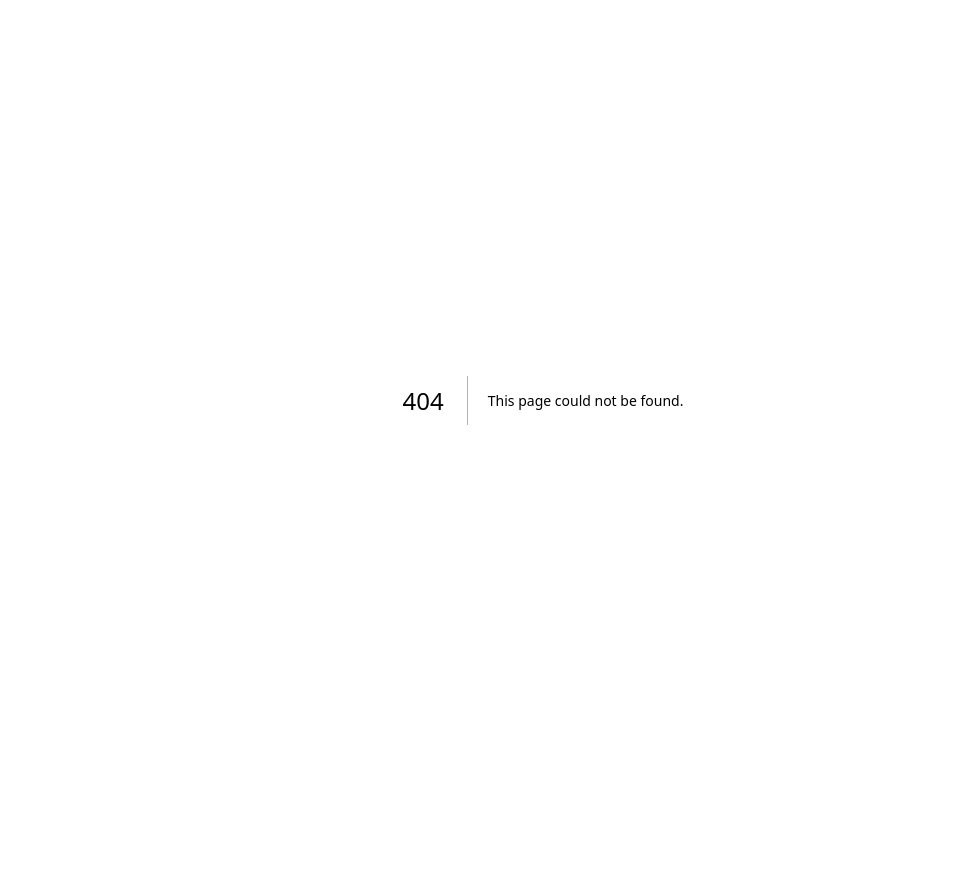
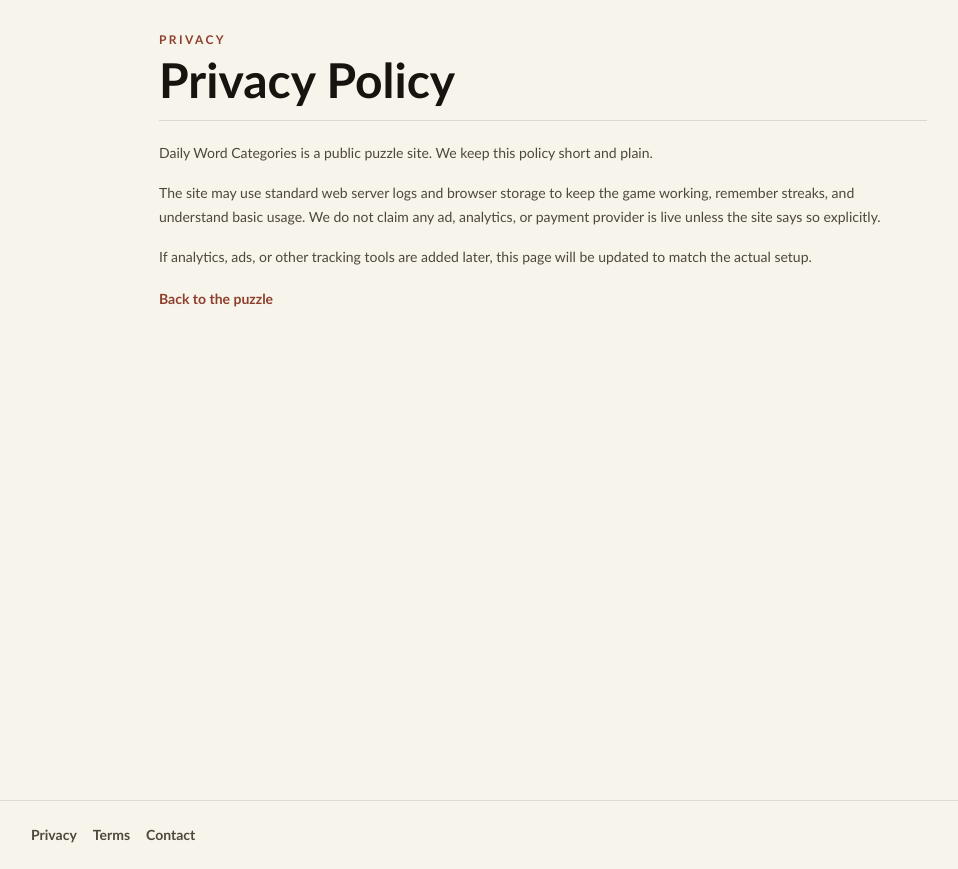
Before and after one commit to aDragon0707/daily-word-categories, a Next.js app: page /privacy in a window 1280 px wide. Before the commit this address had no page. Shown: the whole page, without its empty margins (97-1055 px from the left). Before the commit the page ends 800 px from the top, so only its background shows below. Built offline with nearby package versions, Linux system fonts and the light colour scheme.

Commit message:
Add policy pages for AdSense

```diff
--- /dev/null
+++ b/src/app/contact/page.tsx
@@ -0,0 +1,41 @@
+import type { Metadata } from "next";
+import Link from "next/link";
+
+export const metadata: Metadata = {
+  title: "Contact | Daily Word Categories",
+  description: "Contact Daily Word Categories.",
+  alternates: {
+    canonical: "/contact",
+  },
+};
+
+export default function Page() {
+  return (
+    <main className="min-h-screen bg-[#f7f4ec] px-4 py-8 text-[#17140f] sm:px-6 lg:px-8">
+      <section className="mx-auto flex w-full max-w-3xl flex-col gap-5">
+        <header className="border-b border-[#17140f1f] pb-4">
+          <p className="text-xs font-bold uppercase tracking-[0.2em] text-[#8d3f2b]">Contact</p>
+          <h1 className="mt-2 text-3xl font-black sm:text-5xl">Contact</h1>
+        </header>
+        <div className="space-y-4 text-sm leading-6 text-[#4f473b]">
+          <p>
+            For feedback, bugs, or partnership questions, use GitHub issues on the project repo or reach out through
+            the project owner account.
+          </p>
+          <p>
+            GitHub:{" "}
+            <a
+              className="font-bold text-[#8d3f2b] hover:underline"
+              href="https://github.com/aDragon0707/daily-word-categories"
+            >
+              aDragon0707/daily-word-categories
+            </a>
+          </p>
+        </div>
+        <Link href="/" className="text-sm font-bold text-[#8d3f2b] hover:underline">
+          Back to the puzzle
+        </Link>
+      </section>
+    </main>
+  );
+}
--- a/src/app/layout.tsx
+++ b/src/app/layout.tsx
@@ -28,7 +28,22 @@ export default function RootLayout({
 }>) {
   return (
     <html lang="en" className="h-full antialiased">
-      <body className="min-h-full flex flex-col">{children}</body>
+      <body className="min-h-full flex flex-col">
+        {children}
+        <footer className="border-t border-[#2d2a221f] bg-[#f7f4ec] px-4 py-6 text-sm text-[#4f473b] sm:px-6 lg:px-8">
+          <div className="mx-auto flex w-full max-w-5xl flex-wrap gap-4">
+            <a href="/privacy" className="font-semibold hover:underline">
+              Privacy
+            </a>
+            <a href="/terms" className="font-semibold hover:underline">
+              Terms
+            </a>
+            <a href="/contact" className="font-semibold hover:underline">
+              Contact
+            </a>
+          </div>
+        </footer>
+      </body>
     </html>
   );
 }
--- /dev/null
+++ b/src/app/privacy/page.tsx
@@ -0,0 +1,38 @@
+import type { Metadata } from "next";
+import Link from "next/link";
+
+export const metadata: Metadata = {
+  title: "Privacy Policy | Daily Word Categories",
+  description: "Privacy policy for Daily Word Categories.",
+  alternates: {
+    canonical: "/privacy",
+  },
+};
+
+export default function Page() {
+  return (
+    <main className="min-h-screen bg-[#f7f4ec] px-4 py-8 text-[#17140f] sm:px-6 lg:px-8">
+      <section className="mx-auto flex w-full max-w-3xl flex-col gap-5">
+        <header className="border-b border-[#17140f1f] pb-4">
+          <p className="text-xs font-bold uppercase tracking-[0.2em] text-[#8d3f2b]">Privacy</p>
+          <h1 className="mt-2 text-3xl font-black sm:text-5xl">Privacy Policy</h1>
+        </header>
+        <div className="space-y-4 text-sm leading-6 text-[#4f473b]">
+          <p>Daily Word Categories is a public puzzle site. We keep this policy short and plain.</p>
+          <p>
+            The site may use standard web server logs and browser storage to keep the game working, remember streaks,
+            and understand basic usage. We do not claim any ad, analytics, or payment provider is live unless the site
+            says so explicitly.
+          </p>
+          <p>
+            If analytics, ads, or other tracking tools are added later, this page will be updated to match the actual
+            setup.
+          </p>
+        </div>
+        <Link href="/" className="text-sm font-bold text-[#8d3f2b] hover:underline">
+          Back to the puzzle
+        </Link>
+      </section>
+    </main>
+  );
+}
--- a/src/app/sitemap.ts
+++ b/src/app/sitemap.ts
@@ -43,6 +43,24 @@ export default function sitemap(): MetadataRoute.Sitemap {
       priority: 0.8,
     },
     {
+      url: `${base}/privacy`,
+      lastModified: new Date(),
+      changeFrequency: "yearly",
+      priority: 0.3,
+    },
+    {
+      url: `${base}/terms`,
+      lastModified: new Date(),
+      changeFrequency: "yearly",
+      priority: 0.3,
+    },
+    {
+      url: `${base}/contact`,
+      lastModified: new Date(),
+      changeFrequency: "yearly",
+      priority: 0.3,
+    },
+    {
       url: `${base}/hints/today`,
       lastModified: new Date(),
       changeFrequency: "daily",
--- /dev/null
+++ b/src/app/terms/page.tsx
@@ -0,0 +1,37 @@
+import type { Metadata } from "next";
+import Link from "next/link";
+
+export const metadata: Metadata = {
+  title: "Terms | Daily Word Categories",
+  description: "Terms of use for Daily Word Categories.",
+  alternates: {
+    canonical: "/terms",
+  },
+};
+
+export default function Page() {
+  return (
+    <main className="min-h-screen bg-[#f7f4ec] px-4 py-8 text-[#17140f] sm:px-6 lg:px-8">
+      <section className="mx-auto flex w-full max-w-3xl flex-col gap-5">
+        <header className="border-b border-[#17140f1f] pb-4">
+          <p className="text-xs font-bold uppercase tracking-[0.2em] text-[#8d3f2b]">Terms</p>
+          <h1 className="mt-2 text-3xl font-black sm:text-5xl">Terms of Use</h1>
+        </header>
+        <div className="space-y-4 text-sm leading-6 text-[#4f473b]">
+          <p>Use this site for personal, educational, and entertainment purposes.</p>
+          <p>
+            The game content, hints, and explanations are provided as-is. We may change puzzles, wording, difficulty,
+            or availability at any time.
+          </p>
+          <p>
+            Do not assume payment features are live unless the site explicitly says so. Do not treat test links as
+            production checkout.
+          </p>
+        </div>
+        <Link href="/" className="text-sm font-bold text-[#8d3f2b] hover:underline">
+          Back to the puzzle
+        </Link>
+      </section>
+    </main>
+  );
+}
```
